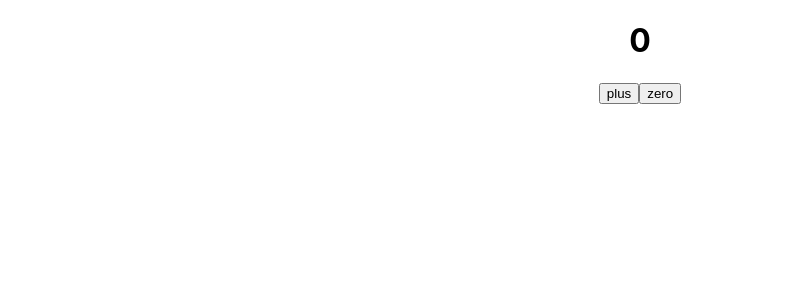
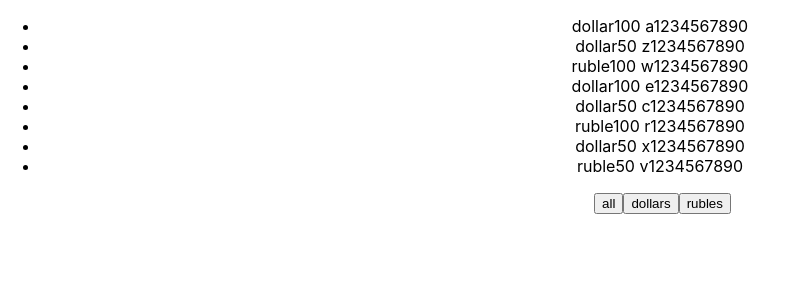
Before and after one commit to gargandiz/Microtasks, a React (Create React App) app: page / in a window 1280 px wide. Shown: the top 300 px of the page, without its empty margins (0-788 px from the left). Built offline with nearby package versions, Linux system fonts and the light colour scheme.

Commit message:
Lesson_5

```diff
--- a/src/App.tsx
+++ b/src/App.tsx
@@ -6,8 +6,11 @@ import {Footer} from "./site/Footer";
 import {NewComponent} from "./NewComponents/NewComponent";
 import {Button} from "./Components/Button";
 
+type FilterType = "all" | "dollar" | "ruble"
 
 function App() {
+
+//=====================================================Lesson_2=========================================================
   // const [students, setStudents] = useState([
   //         {id: 1, name: "James", age: 8},
   //         {id: 2, name: "Robert", age: 18},
@@ -22,17 +25,18 @@ function App() {
   //         {id: 11, name: "Christopher", age: 100},
   //     ]
   // )
-//=========================================================================================================
+//=====================================================Lesson_3=========================================================
   // const myFirstSubscriber = (event: MouseEvent<HTMLButtonElement>) => {
   //     console.log("Hello, I'm Vasiliy")
   // }
   // const mySecondSubscriber = (event: MouseEvent<HTMLButtonElement>) => {
   //     console.log("Hello, I'm Ivan")
-//=========================================================================================================
+  // }
+//======================================================================================================================
   // const onClickHandler = (name: string) => {
   //     console.log(name);
   // }
-//=========================================================================================================
+//======================================================================================================================
   // const massage_1 = () => {
   //     //ничего не передавать, но в консоли должно быть +100500
   //     console.log("+100500");
@@ -41,7 +45,7 @@ function App() {
   //     //передать +100500
   //     console.log(message);
   // }
-//=========================================================================================================
+//======================================================================================================================
 //   const Button_1_Foo = (subscriber: string, age: number, address: string) => {
 //     console.log(subscriber, age, address)
 //   }
@@ -51,49 +55,93 @@ function App() {
 //   const Button_3_Foo = () => {
 //     console.log("I'm stupid button")
 //   }
-//=========================================================================================================
+//=====================================================Lesson_4=========================================================
+    // let a = 1;
+    // let [a, setA] = useState(0)
+    // const onClickHandlerPlus = () => {
+    //     setA(++a);
+    //     console.log(a);
+    // }
+    // const onClickHandlerZero = () => {
+    //     setA(a = 0);
+    //     console.log(a);
+    // }
+//=====================================================Lesson_5=========================================================
+    const [money, setMoney] = useState([
+        { banknote: 'dollar', nominal: 100, number: ' a1234567890' },
+        { banknote: 'dollar', nominal: 50, number: ' z1234567890' },
+        { banknote: 'ruble', nominal: 100, number: ' w1234567890' },
+        { banknote: 'dollar', nominal: 100, number: ' e1234567890' },
+        { banknote: 'dollar', nominal: 50, number: ' c1234567890' },
+        { banknote: 'ruble', nominal: 100, number: ' r1234567890' },
+        { banknote: 'dollar', nominal: 50, number: ' x1234567890' },
+        { banknote: 'ruble', nominal: 50, number: ' v1234567890' },
+    ])
 
-    // let a = 1;
-    let [a, setA] = useState(0)
-    const onClickHandlerPlus = () => {
-        setA(++a);
-        console.log(a);
+    const [filter, setFilter] = useState<FilterType>("all")
+
+    let currentMoney = money;
+    if (filter === "dollar") {
+        currentMoney = money.filter((filteredMoney) => filteredMoney.banknote === "dollar");
     }
-    const onClickHandlerZero = () => {
-        setA(a = 0);
-        console.log(a);
+    if (filter === "ruble") {
+        currentMoney = money.filter((filteredMoney) => filteredMoney.banknote === "ruble");
     }
-
+    const onClickFilterHandler = (nameButton: FilterType) => {
+        setFilter(nameButton);
+    }
+//=====================================================Lesson_5=========================================================
   return (
       // <>
         <div className="App">
 
-        {/*=========================================================================================================*/}
+{/* =====================================================Lesson_1====================================================*/}
+        {/*<Header title={'New Header'}/>*/}
+        {/*<Body title={'New Body'}/>*/}
+        {/*<Footer title={'new Footer'}/>*/}
+{/* =====================================================Lesson_2====================================================*/}
+        {/*<NewComponent students={students}/>*/}
+{/* =====================================================Lesson_3====================================================*/}
         {/*<button onClick={(event) => {myFirstSubscriber()}}>My YouTube Channel-1</button>*/}
         {/*<button onClick={(event) => {mySecondSubscriber()}}>My YouTube Channel-2</button>*/}
-        {/*=========================================================================================================*/}
+        {/*==========================================================================================================*/}
         {/*<button onClick={(event) => {console.log("Hello")}}>My YouTube Channel-2</button>*/}
-        {/*=========================================================================================================*/}
+        {/*==========================================================================================================*/}
         {/*<button onClick={(event) => {onClickHandler("Vasiliy")}}>My YouTube Channel-1</button>*/}
         {/*<button onClick={(event) => {onClickHandler("Ivan")}}>My YouTube Channel-1</button>*/}
-        {/*=========================================================================================================*/}
+        {/*==========================================================================================================*/}
         {/*<button onClick={massage_1}>1</button>*/}
         {/*<button onClick={() => {massage_2("+100500")}}>2</button>*/}
-        {/*=========================================================================================================*/}
-        {/*                <button>My YouTube Channel-1</button>*/}
-        {/*                <button>My YouTube Channel-2</button>*/}
-        {/*            <Header title={'New Header'}/>*/}
-        {/*            <Body title={'New Body'}/>*/}
-        {/*            <Footer title={'new Footer'}/>*/}
-        {/*            <NewComponent students={students}/>*/}
+        {/*==========================================================================================================*/}
+        {/*<button>My YouTube Channel-1</button>*/}
+        {/*<button>My YouTube Channel-2</button>*/}
+        {/*==========================================================================================================*/}
+        {/*==========================================================================================================*/}
         {/*<Button name="My YouTube Channel_1" callBack={() =>Button_1_Foo("I'm Vasia", 21, "A'm from Kharkiv")}/>*/}
         {/*<Button name="My YouTube Channel_2" callBack={() => Button_2_Foo("I'm Ivan")}/>*/}
         {/*<Button name="Button_3" callBack={Button_3_Foo}/>*/}
-        {/*=========================================================================================================*/}
+{/*//====================================================Lesson_4====================================================*/}
+        {/*<h1>{a}</h1>*/}
+        {/*<button onClick={onClickHandlerPlus}>plus</button>*/}
+        {/*<button onClick={onClickHandlerZero}>zero</button>*/}
+{/*//====================================================Lesson_5====================================================*/}
+            <ul>
+                {currentMoney.map((objFromMoneyArr, index) => {
+                    return (
+                        <li key={index}>
+                            <span>{objFromMoneyArr.banknote}</span>
+                            <span>{objFromMoneyArr.nominal}</span>
+                            <span>{objFromMoneyArr.number}</span>
+                        </li>
+                    )
+                })}
+            </ul>
+            <div style={{marginLeft:"45px"}}>
+                <button onClick={() => onClickFilterHandler("all")}>all</button>
+                <button onClick={() => onClickFilterHandler("dollar")}>dollars</button>
+                <button onClick={() => onClickFilterHandler("ruble")}>rubles</button>
+            </div>
 
-          <h1>{a}</h1>
-          <button onClick={onClickHandlerPlus}>plus</button>
-          <button onClick={onClickHandlerZero}>zero</button>
         </div>
       // </>
   )
```
